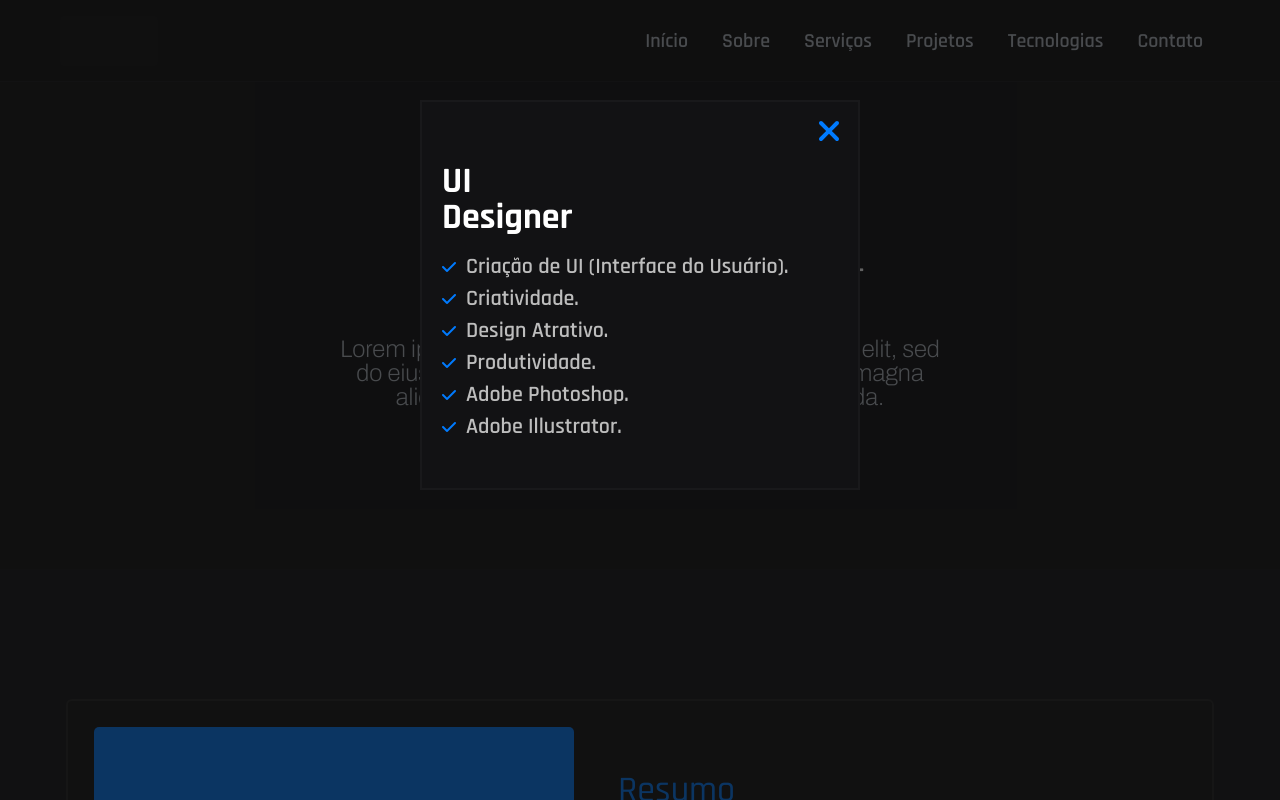
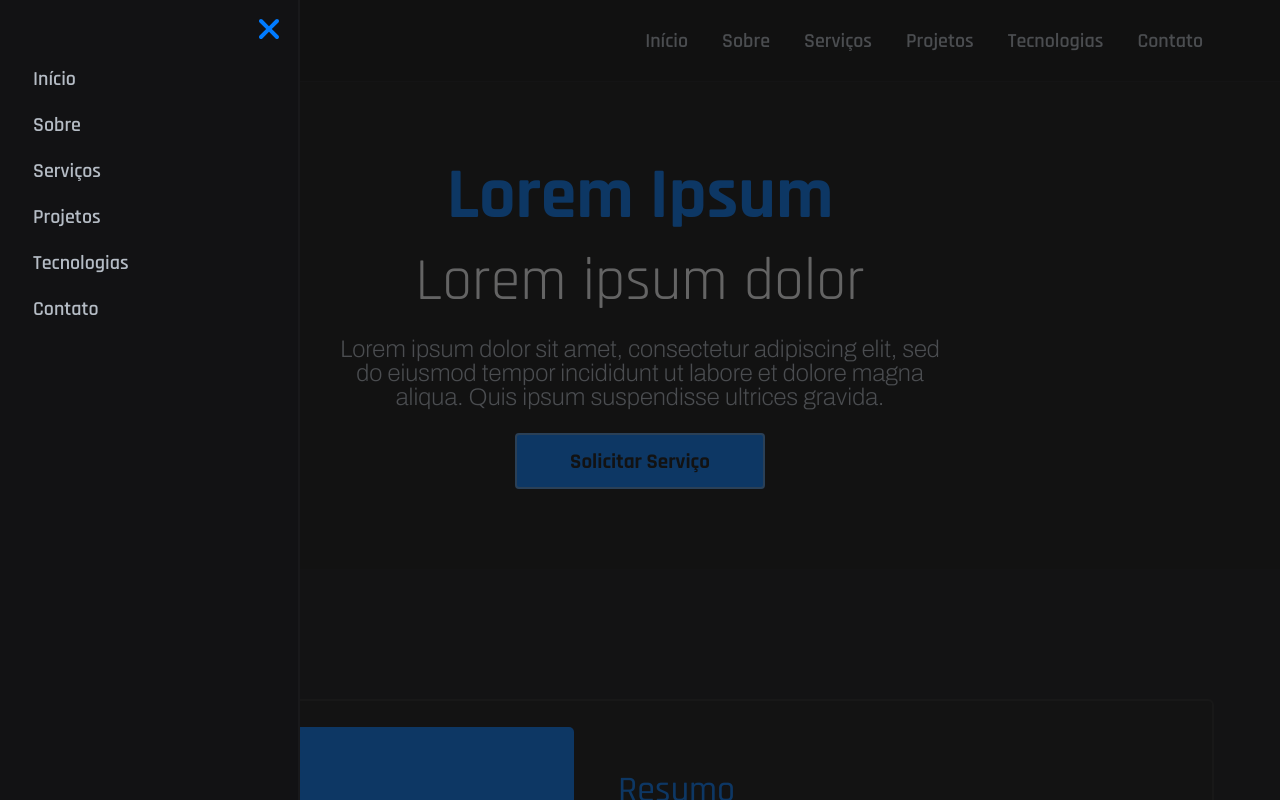
Before and after one commit to eubrunocoelho/portfolio, a Vue app: page / in a window 1280 px wide. Shown: the top 800 px of the page. Built offline with nearby package versions, Linux system fonts and the light colour scheme; a web font is replaced by a local one.

Commit message:
style: add style to side menu

```diff
--- /dev/null
+++ b/src/components/Sidebar/Sidebar.vue
@@ -0,0 +1,41 @@
+<template>
+    <section class="sidebar">
+        <div class="wrapper">
+            <div class="close">
+                <font-awesome-icon :icon="['fas', 'xmark']" class="icon" />
+            </div>
+            <nav class="navigation">
+                <ul>
+                    <li>
+                        <a href="javascript:void(0);">Início</a>
+                    </li>
+                    <li>
+                        <a href="javascript:void(0);">Sobre</a>
+                    </li>
+                    <li>
+                        <a href="javascript:void(0);">Serviços</a>
+                    </li>
+                    <li>
+                        <a href="javascript:void(0);">Projetos</a>
+                    </li>
+                    <li>
+                        <a href="javascript:void(0);">Tecnologias</a>
+                    </li>
+                    <li>
+                        <a href="javascript:void(0);">Contato</a>
+                    </li>
+                </ul>
+            </nav>
+        </div>
+    </section>
+</template>
+
+<script>
+export default {
+    name: 'VueSidebar',
+};
+</script>
+
+<style lang="scss">
+@import './sidebar';
+</style>
--- /dev/null
+++ b/src/components/Sidebar/_sidebar.scss
@@ -0,0 +1,73 @@
+/**
+ * =================================================================================
+ * SIDEBAR
+ * =================================================================================
+ */
+
+.sidebar {
+    background: #121214;
+    border-right: 2px solid #19191b;
+    height: 100vh;
+    overflow: auto;
+    position: fixed;
+    width: 300px;
+    z-index: calc(9999 + 2);
+
+    .wrapper {
+        height: max-content;
+        padding: 56px 20px 68px 16px;
+        position: relative;
+        width: 100%;
+
+        .close {
+            align-items: center;
+            display: flex;
+            height: 38px;
+            justify-content: center;
+            position: absolute;
+            right: 10px;
+            top: 10px;
+            width: 38px;
+
+            .icon {
+                font-size: 32px;
+                color: #007bff;
+                cursor: pointer;
+                transition: color .1s ease-in-out;
+
+                &:hover {
+                    color: darken($color: #007bff, $amount: 12%);
+                }
+            }
+        }
+
+        .navigation {
+            width: 100%;
+
+            ul {
+                display: flex;
+                flex-direction: column;
+                font-family: var(--font-rajdhani);
+            }
+
+            a {
+                background: transparent;
+                border: 1px solid transparent;
+                border-radius: 4px;
+                color: var(--header-nav-link-color);
+                display: block;
+                font-size: 20px;
+                font-weight: 600;
+                padding: 12px 16px 12px 16px;
+                text-decoration: none;
+                transition: all .28s ease-in-out;
+
+                &:hover {
+                    background: var(--hover-nav-link-background-color);
+                    border: 1px solid var(--hover-nav-link-border-color);
+                    color: var(--hover-nav-link-color);
+                }
+            }
+        }
+    }
+}
--- a/src/components/Window/Window.vue
+++ b/src/components/Window/Window.vue
@@ -1,15 +1,17 @@
 <template>
     <section class="window">
-        <VueModal></VueModal>
+        <VueSidebar></VueSidebar>
+        <VueModal style="display: none"></VueModal>
     </section>
 </template>
 
 <script>
+import VueSidebar from '../Sidebar/Sidebar.vue';
 import VueModal from '../Modal/Modal.vue';
 
 export default {
     name: 'VueWindow',
-    components: { VueModal },
+    components: { VueModal, VueSidebar },
 };
 </script>
 
--- a/src/components/Window/_window-overlay.scss
+++ b/src/components/Window/_window-overlay.scss
@@ -5,7 +5,7 @@
  */
 
 .window {
-    background: rgba($color: #111111, $alpha: .66);
+    background: rgba($color: #141414, $alpha: .66);
     height: 100vh;
     pointer-events: all;
     position: fixed;
```
